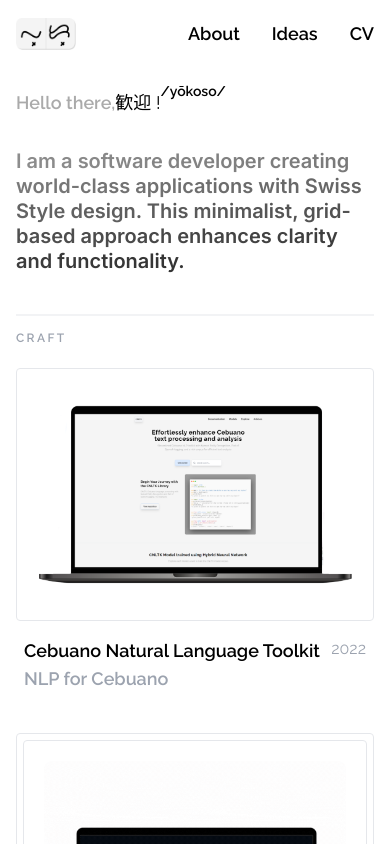
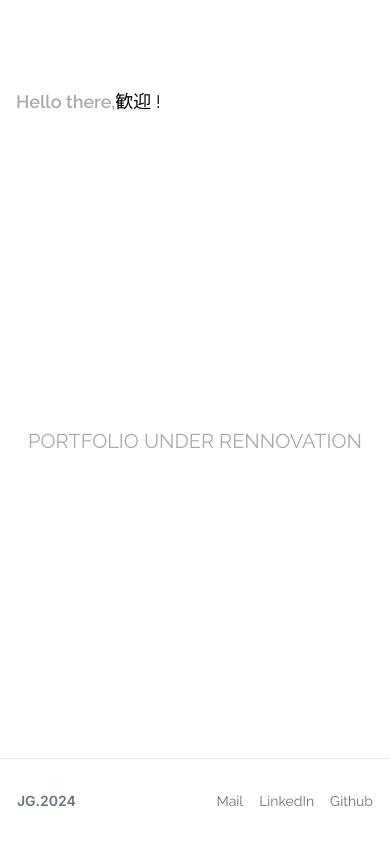
Before and after one commit to AG0nzales/joshua-gnzls-portfolio, a Next.js app: page / in a window 390 px wide. Built offline with nearby package versions, Linux system fonts and the light colour scheme.

Commit message:
Tempoarary rennovation

```diff
--- a/app/layout.tsx
+++ b/app/layout.tsx
@@ -29,7 +29,7 @@ export default function RootLayout({
   return (
     <html lang="en">
       <body className={`flex h-screen ${inter.className}`}>
-        <SideNav />
+        {/* <SideNav /> */}
         <section className="main-section w-full overflow-y-auto">
           <div className="">{children}</div>
           <Analytics />
--- a/app/sections/homePage.tsx
+++ b/app/sections/homePage.tsx
@@ -12,9 +12,23 @@ const HomePage = () => {
   return (
     <section
       id="home"
-      className="w-full flex flex-col gap-5 mt-20 sm:mt-20 max-w-sm:mt-20 lg:mt-2 max-w-lg:mt-2"
+      // className="w-full flex flex-col gap-5 mt-20 sm:mt-20 max-w-sm:mt-20 lg:mt-2 max-w-lg:mt-2"
+      className="w-full min-h-screen flex flex-col gap-5 pt-20 lg:pt-2"
     >
       <div className="px-4 py-2 lg:px-14 lg:py-10 max-w-lg:px-14 max-w-lg:py-10 sm:px-4 sm:py-2 max-w-sm:px-4 max-w-sm:py-2">
+        <span className="raleway text-[#AAAAAA] text-lg sm:text-lg lg:text-xl font-semibold">
+          Hello there,
+          <span className="text-black font-normal">歓迎 !</span>
+        </span>
+      </div>
+
+      <div className=" flex-1 w-full flex items-center justify-center">
+        <span className="raleway text-[#AAAAAA] text-xl">
+          PORTFOLIO UNDER RENNOVATION
+        </span>
+      </div>
+
+      <div className="hidden px-4 py-2 lg:px-14 lg:py-10 max-w-lg:px-14 max-w-lg:py-10 sm:px-4 sm:py-2 max-w-sm:px-4 max-w-sm:py-2 ">
         <div className="flex flex-col gap-8">
           <div className="block">
             <span className="raleway text-[#AAAAAA] text-lg sm:text-lg lg:text-xl font-semibold">
@@ -170,24 +184,22 @@ const HomePage = () => {
         </div>
       </div>
 
-      <div className="footer">
-        <div className="border-t py-7 px-14 hidden lg:block max-w-lg:block sm:hidden max-w-sm:hidden">
+      <div className="footer mt-auto">
+        <div className="border-t py-7 px-14 hidden lg:flex items-center">
           <span className="text-gray-500 text-sm">Joshua Gnzls</span>
-          <span className="ml-10 raleway text-gray-500 text-sm">© 2024</span>
+          <span className="ml-auto text-gray-500 text-sm">© 2024</span>
         </div>
 
-        <div className="border border-t-gray-200 border-r-transparent border-l-transparent border-b-transparent py-6 px-4 flex items-center lg:hidden max-w-lg:hidden sm:block max-w-sm:block">
+        <div className="border border-t-gray-200 border-r-transparent border-l-transparent border-b-transparent py-6 px-4 flex items-center lg:hidden">
           <span className="text-gray-500 text-sm font-semibold">JG.2024</span>
           <div className="ml-auto flex gap-4">
-            <span className="w-full py-2 text-sm text-gray-500 hover:opacity-50 cursor-pointer raleway">
+            <span className="py-2 text-sm text-gray-500 hover:opacity-50 cursor-pointer raleway">
               Mail
             </span>
-
-            <span className="w-full py-2 text-sm text-gray-500 hover:opacity-50 cursor-pointer raleway">
+            <span className="py-2 text-sm text-gray-500 hover:opacity-50 cursor-pointer raleway">
               LinkedIn
             </span>
-
-            <span className="w-full py-2 text-sm text-gray-500 hover:opacity-50 cursor-pointer raleway">
+            <span className="py-2 text-sm text-gray-500 hover:opacity-50 cursor-pointer raleway">
               Github
             </span>
           </div>
```
